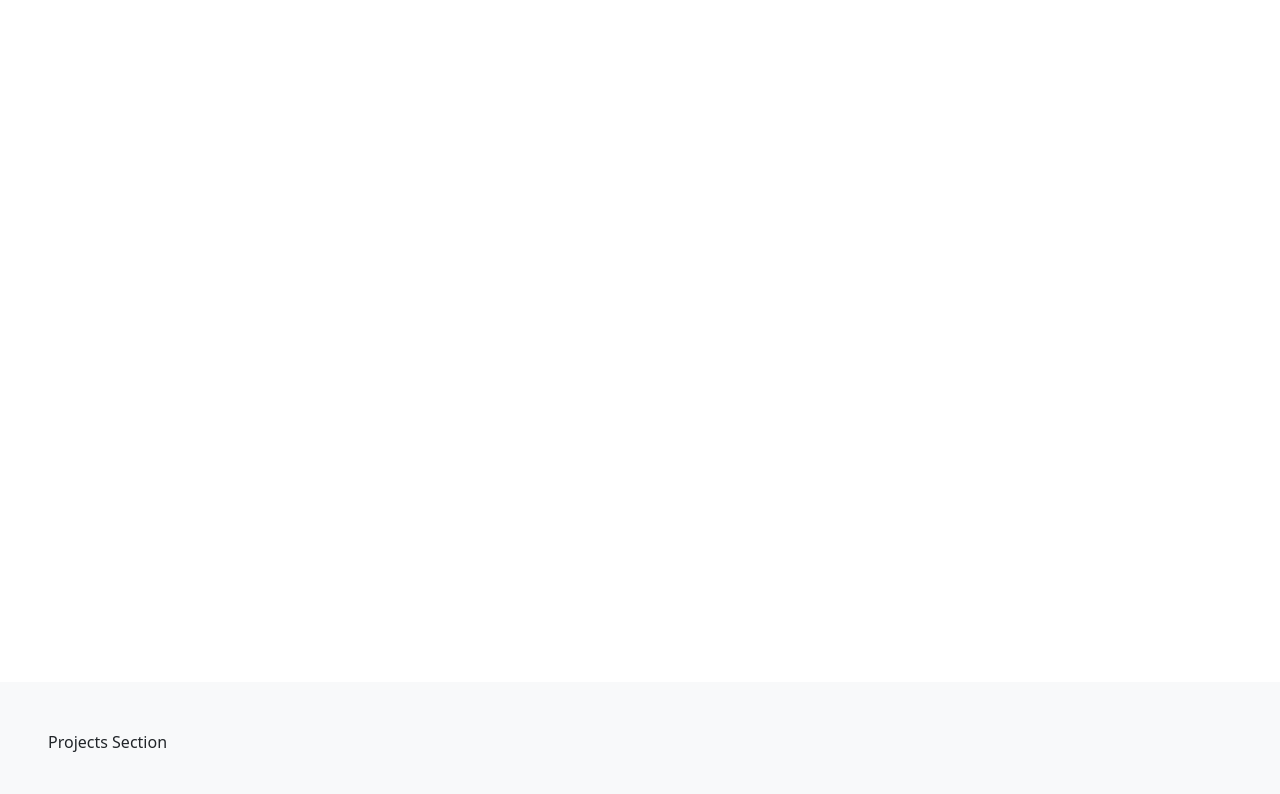
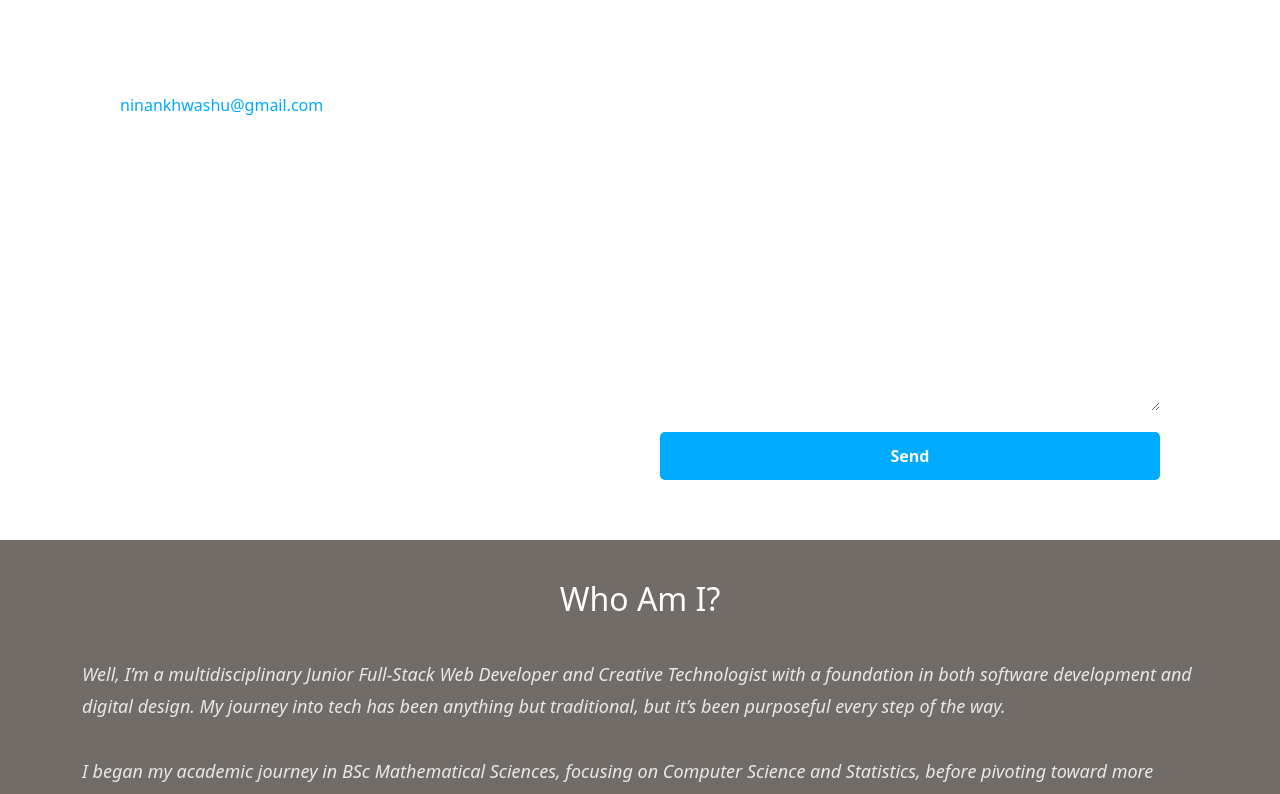
Before and after one commit to gititbunny/nn-react-portfolio, a React (Create React App) app in the folder portfolio/: page / in a window 1280 px wide. Shown: the part 3380-4174 px from the top of the page. Built offline with nearby package versions, Linux system fonts and the light colour scheme.

Commit message:
Create contact section structure

```diff
--- a/portfolio/src/App.js
+++ b/portfolio/src/App.js
@@ -4,6 +4,7 @@ import Spotlight from "./components/Spotlight";
 import Projects from "./components/Projects";
 import Skills from "./components/Skills";
 import Experience from "./components/Experience";
+import Contact from "./components/Contact";
 import About from "./components/About";
 import Footer from "./components/Footer";
 import BackgroundOverlay from "./components/BackgroundOverlay";
@@ -17,23 +18,8 @@ function App() {
       <Projects />
       <Skills />
       <Experience />
+      <Contact />
       <About />
-      {/* Placeholder sections */}
-      <section id="projects" className="p-5 bg-light">
-        Projects Section
-      </section>
-      <section id="experience" className="p-5">
-        Experience Section
-      </section>
-      <section id="blog" className="p-5 bg-light">
-        Blog Section
-      </section>
-      <section id="contact" className="p-5">
-        Contact Section
-      </section>
-      <section id="about" className="p-5">
-        About Section
-      </section>
       <Footer />
     </div>
   );
--- /dev/null
+++ b/portfolio/src/components/Contact.js
@@ -0,0 +1,62 @@
+import React from "react";
+import "../styles/Contact.css";
+import { FaLinkedin, FaGithub, FaEnvelope } from "react-icons/fa";
+
+export default function Contact() {
+  return (
+    <section id="contact">
+      <h2>Get In Touch</h2>
+      <div className="contact-container">
+        <div className="contact-left">
+          <p>
+            <strong>Contact Me:</strong> <br />
+            <a href="mailto:ninankhwashu@gmail.com">ninankhwashu@gmail.com</a>
+          </p>
+          <div className="social-icons">
+            <a
+              href="https://www.linkedin.com/in/ninankhwashu"
+              target="_blank"
+              rel="noreferrer"
+            >
+              <FaLinkedin />
+            </a>
+            <a
+              href="https://github.com/ninankhwashu"
+              target="_blank"
+              rel="noreferrer"
+            >
+              <FaGithub />
+            </a>
+            <a href="mailto:ninankhwashu@gmail.com">
+              <FaEnvelope />
+            </a>
+          </div>
+        </div>
+
+        <div className="contact-right">
+          <form
+            name="contact"
+            method="POST"
+            data-netlify="true"
+            className="contact-form"
+          >
+            <input type="hidden" name="form-name" value="contact" />
+            <label>
+              Name:
+              <input type="text" name="name" required />
+            </label>
+            <label>
+              Email:
+              <input type="email" name="email" required />
+            </label>
+            <label>
+              Message:
+              <textarea name="message" rows="5" required></textarea>
+            </label>
+            <button type="submit">Send</button>
+          </form>
+        </div>
+      </div>
+    </section>
+  );
+}
--- a/portfolio/src/styles/About.css
+++ b/portfolio/src/styles/About.css
@@ -1,6 +1,6 @@
 .about-section {
   padding: 40px 20px;
-  background: transparent;
+  background: rgba(20, 11, 5, 0.6);
   color: white;
 }
 
--- /dev/null
+++ b/portfolio/src/styles/Contact.css
@@ -0,0 +1,85 @@
+#contact {
+  padding: 60px 20px;
+  color: #fff;
+  background: transparent;
+  text-align: center;
+}
+
+#contact h2 {
+  font-size: 32px;
+  margin-bottom: 30px;
+}
+
+.contact-container {
+  display: flex;
+  flex-wrap: wrap;
+  justify-content: center;
+  gap: 40px;
+}
+
+.contact-left,
+.contact-right {
+  flex: 1;
+  min-width: 280px;
+  max-width: 500px;
+  text-align: left;
+}
+
+.contact-left p {
+  font-size: 16px;
+  margin-bottom: 15px;
+}
+
+.contact-left a {
+  color: #00aaff;
+  text-decoration: none;
+}
+
+.social-icons {
+  display: flex;
+  gap: 20px;
+  font-size: 28px;
+  margin-top: 10px;
+}
+
+.social-icons a {
+  color: #fff;
+  transition: transform 0.2s ease, color 0.2s ease;
+}
+
+.social-icons a:hover {
+  transform: scale(1.2);
+  color: #00aaff;
+}
+
+.contact-form {
+  display: flex;
+  flex-direction: column;
+  gap: 15px;
+}
+
+.contact-form input,
+.contact-form textarea {
+  width: 100%;
+  padding: 12px;
+  border-radius: 5px;
+  border: none;
+  background: rgba(255, 255, 255, 0.1);
+  color: #fff;
+  resize: vertical;
+}
+
+.contact-form button {
+  background: #00aaff;
+  color: #fff;
+  padding: 12px;
+  border: none;
+  border-radius: 5px;
+  cursor: pointer;
+  font-weight: bold;
+  transition: background 0.3s;
+}
+
+.contact-form button:hover {
+  background: #007acc;
+}
```
